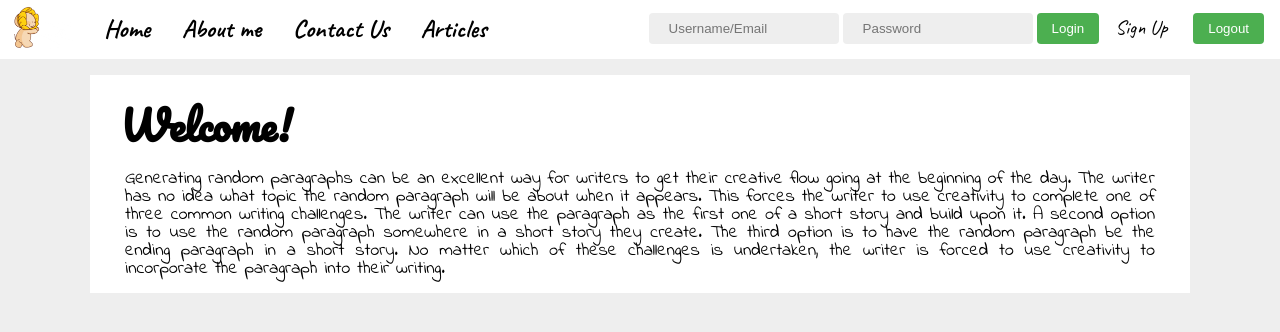
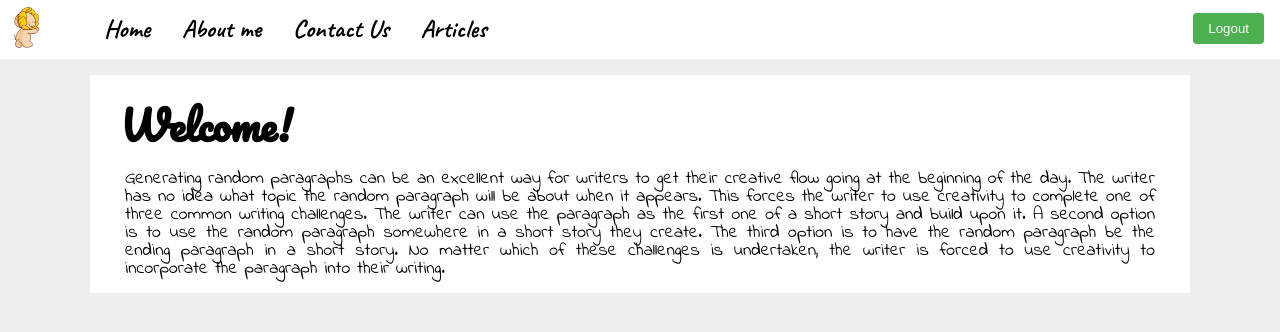
Before and after one commit to 0301yasiru/php_login_project, a PHP site: page /index.php in a window 1280 px wide. Shown: the top 332 px of the page. Run offline with PHP 8.4, Linux system fonts and the light colour scheme; the visitor is signed in with stand-in values (Sample User, id 1).

Commit message:
logout script finnished

```diff
--- a/includes/header.php
+++ b/includes/header.php
@@ -35,18 +35,21 @@ if (isset($_SESSION['uname'])){
           </div>
 
           <div class='main-header-forms'>
+            <?php
+              if($login){
+                echo '<form class="header-logout" action="includes/logout.php" method="post">
+                        <button type="submit" name="logout_submit"> Logout </button>
+                      </form>';
+              }else{
+                echo '<form class="header-login" action="includes/login.php" method="post">
+                        <input type="text" name="userid" placeholder="Username/Email">
+                        <input type="password" name="password" placeholder="Password">
+                        <button type="submit" name="login_submit"> Login </button>
+                      </form>
+                      <a class="header-signup" href="signup.php">Sign Up</a>';
+              }
 
-            <form class="header-login" action="includes/login.php" method="post">
-              <input type="text" name="userid" placeholder="Username/Email">
-              <input type="password" name="password" placeholder="Password">
-              <button type="submit" name="login_submit"> Login </button>
-            </form>
-
-            <a class="header-signup" href="signup.php">Sign Up</a>
-
-            <form class="header-logout" action="includes/logout.php" method="post">
-              <button type="submit" name="logout_submit"> Logout </button>
-            </form>
+            ?>
 
           </div>
         </ul>
--- a/includes/login.php
+++ b/includes/login.php
@@ -9,7 +9,7 @@ if (isset($_POST['login_submit'])) {
 
   //now we should check for errors
   if(empty($useridentity) || empty($password)){
-    header("Location ../index.php?error=emptyfields&userid=".$useridentity);
+    header("Location: ../index.php");
     exit();
   }//end of checking for empty emptyfields
   else{
```
Also changed, not shown: includes/logout.php (+7 -0 lines).
